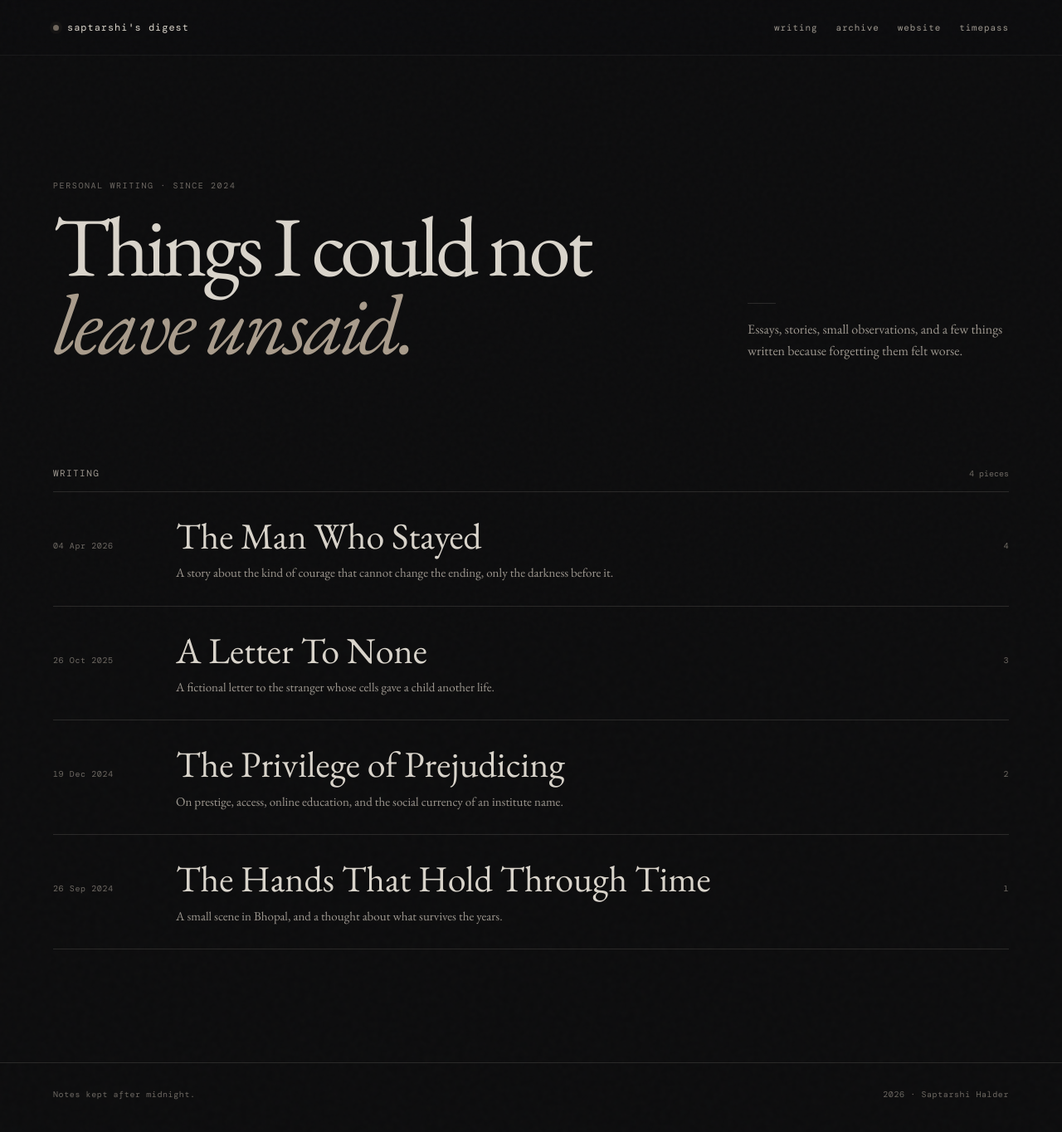
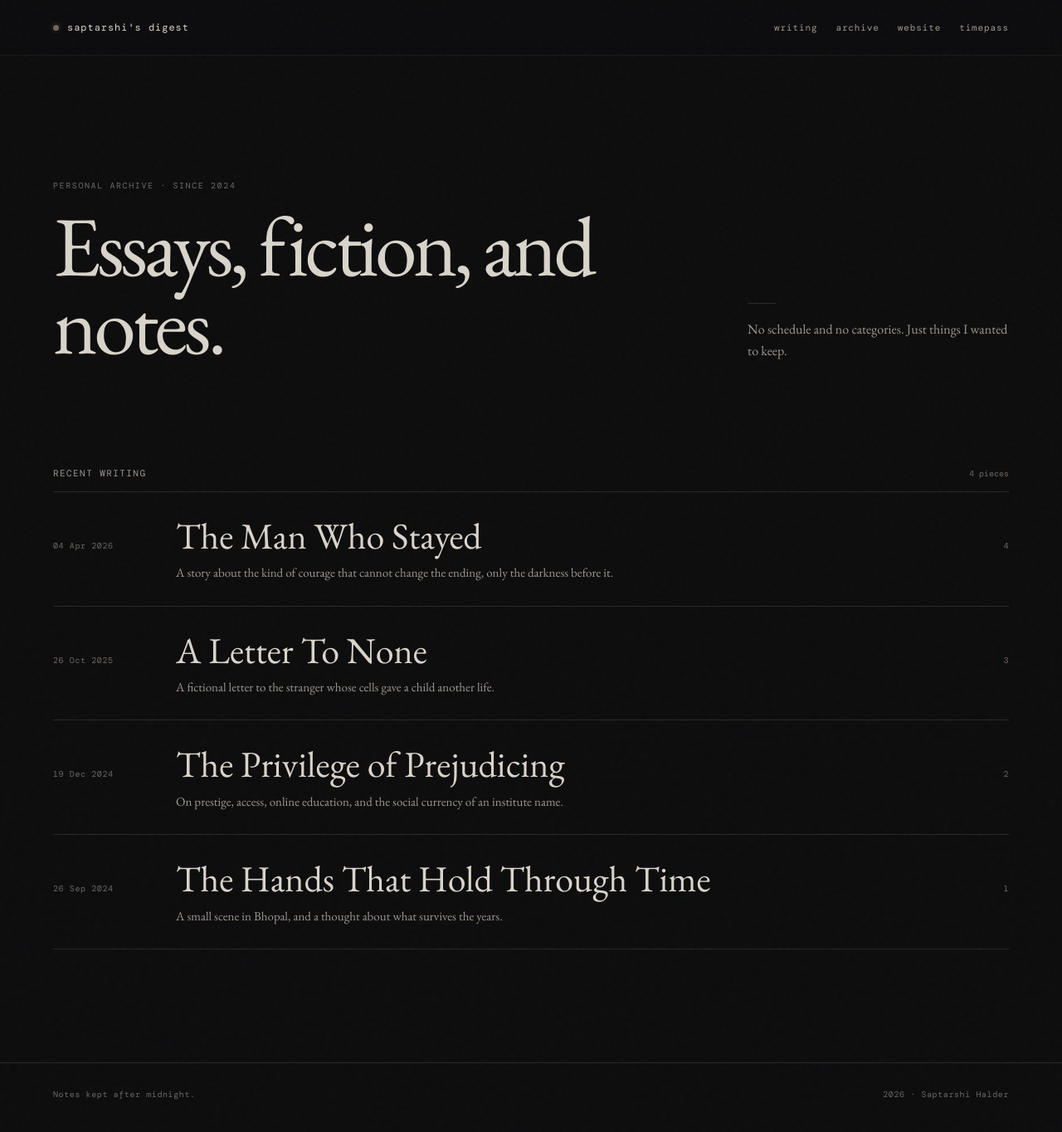
Before and after one commit to saptarshihalder/blog, a Jekyll site: the page built from index.html, in a window 1280 px wide and 1368 px high. Shown: the top 1364 px of the window at 83% size. Built offline with Jekyll 4.4.1, drawn with Linux system fonts in a browser that asks for light colours; some web fonts are replaced.

Commit message:
Simplify homepage hierarchy

```diff
--- a/index.html
+++ b/index.html
@@ -6,17 +6,17 @@ title: Home
 <section class="hero">
   <div class="shell hero-grid">
     <div>
-      <p class="eyebrow">personal writing · since 2024</p>
-      <h1>Things I could not <em>leave unsaid.</em></h1>
+      <p class="eyebrow">personal archive · since 2024</p>
+      <h1>Essays, fiction, and notes.</h1>
     </div>
-    <p class="hero-note">Essays, stories, small observations, and a few things written because forgetting them felt worse.</p>
+    <p class="hero-note">No schedule and no categories. Just things I wanted to keep.</p>
   </div>
 </section>
 
 <section class="section" id="writing">
   <div class="shell">
     <div class="section-heading">
-      <h2>Writing</h2>
+      <h2>Recent writing</h2>
       <span>{{ articles | size }} pieces</span>
     </div>
 
```
